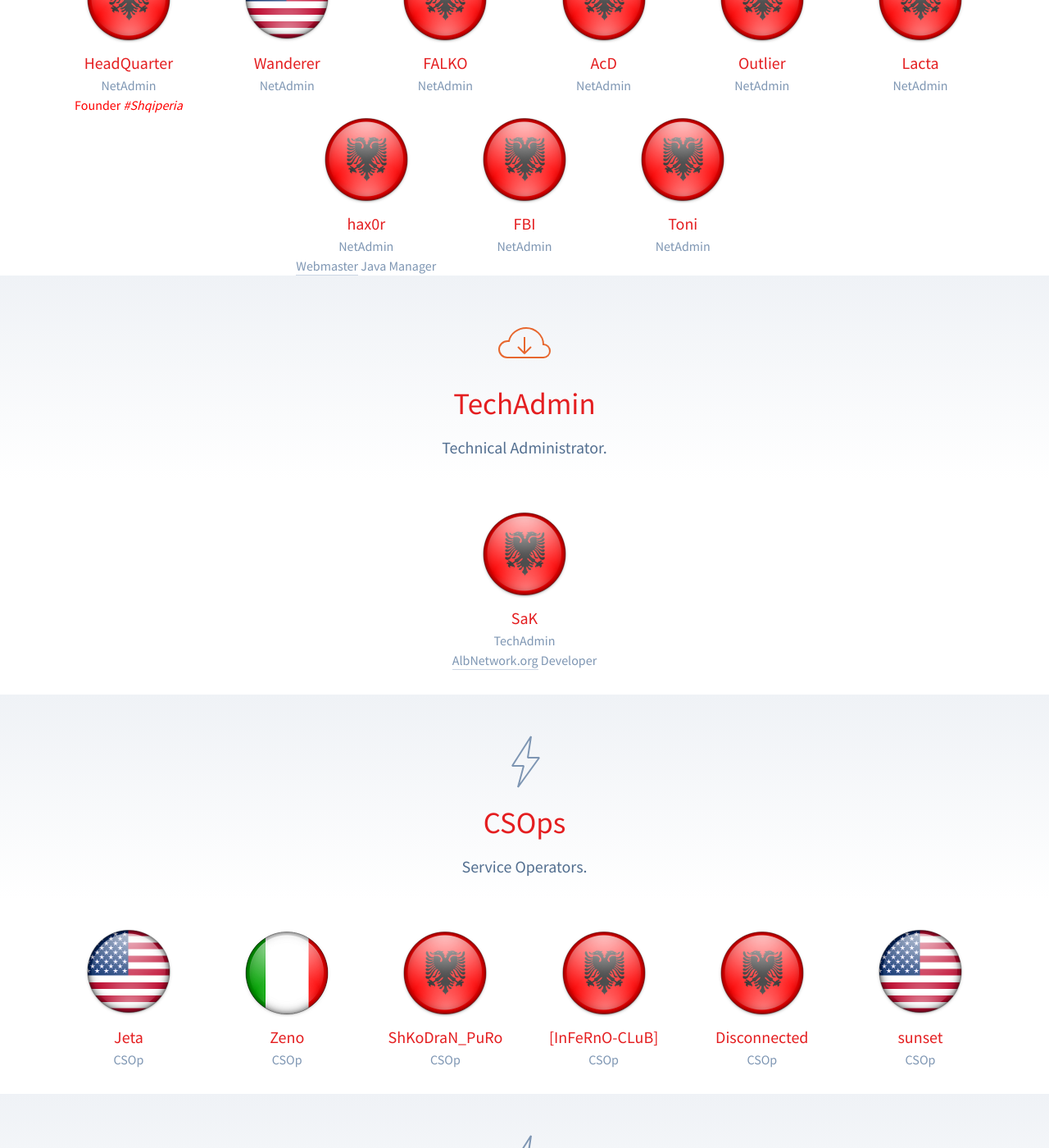
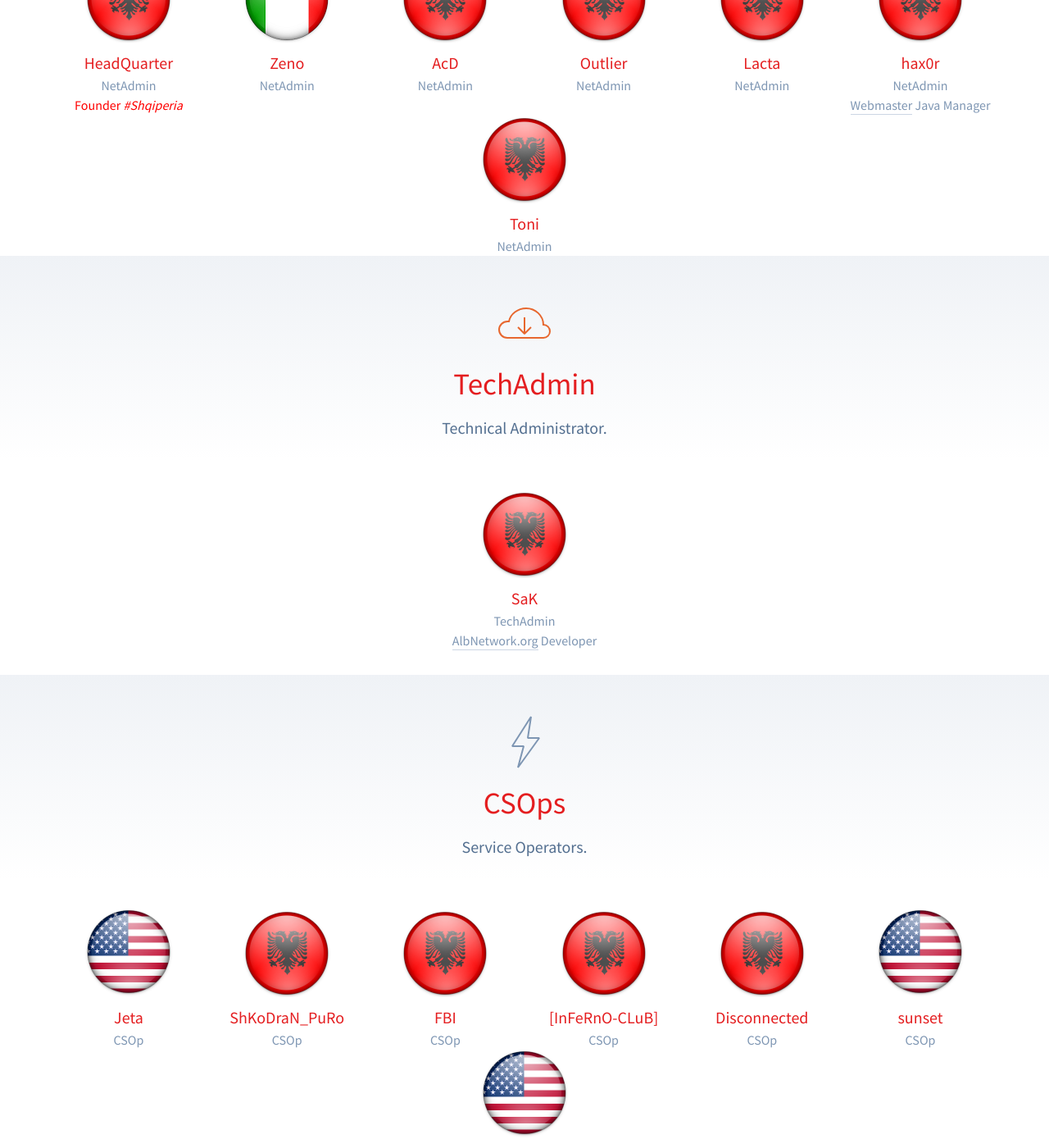
Before and after one commit to AlbnetworkOrg/albnetworkorg.github.io, a Jekyll site: the page built from skuadra.html, in a window 1280 px wide and 1400 px high, scrolled down 1276 px. Shown: the whole window at 82% size. Built offline with Jekyll 4.4.1, drawn with Linux system fonts in a browser that asks for light colours; some of the changed text lies outside the part shown.

Commit message:
Update skuadra.html

```diff
--- a/skuadra.html
+++ b/skuadra.html
@@ -94,21 +94,12 @@ permalink: /skuadra/
       <h4><span style="color:red">Founder <em>#Shqiperia</em></span></h4>
     </div>
 
-    <div class="Team-member">
+
+<div class="Team-member">
       <h3>
-	<a href="https://forum.albnetwork.org/u/Wanderer" target="_blank">
-        <img src="{{ site.baseurl }}/img/us.png" alt="" width="108" height="108">
-	Wanderer
-        </a>
-      </h3>
-      <h4>NetAdmin</h4>
-    </div>
-
-	<div class="Team-member">
-      <h3>
-        <a href="https://forum.albnetwork.org/u/FALKO" target="_blank">
-        <img src="{{ site.baseurl }}/img/al.png" alt="" width="108" height="108">
-        FALKO
+        <a href="https://forum.albnetwork.org/index.php?members/zeno.21/" target="_blank">
+        <img src="{{ site.baseurl }}/img/it.png" alt="" width="108" height="108">
+        Zeno
         </a>
       </h3>
       <h4>NetAdmin</h4>
@@ -153,16 +144,6 @@ permalink: /skuadra/
       </h3>
       <h4>NetAdmin</h4>
       <h4><a href="https://albnetwork.org/" target="_blank">Webmaster</a> Java Manager</h4>
-    </div>
-
-    <div class="Team-member">
-      <h3>
-        <a href="https://forum.albnetwork.org/index.php?members/fbi.24/" target="_blank">
-         <img src="{{ site.baseurl }}/img/al.png" alt="" width="108" height="108">
-          FBI
-        </a>
-      </h3>
-      <h4>NetAdmin</h4>
     </div>
 
     <div class="Team-member">
@@ -223,16 +204,6 @@ permalink: /skuadra/
 
     <div class="Team-member">
       <h3>
-        <a href="https://forum.albnetwork.org/index.php?members/zeno.21/" target="_blank">
-          <img src="{{ site.baseurl }}/img/it.png" alt="" width="108" height="108">
-          Zeno
-        </a>
-      </h3>
-      <h4>CSOp</h4>
-    </div>
-
-    <div class="Team-member">
-      <h3>
         <a href="https://forum.albnetwork.org/u/ShKoDraN_PuRo" target="_blank">
           <img src="{{ site.baseurl }}/img/al.png" alt="" width="108" height="108">
           ShKoDraN_PuRo
@@ -241,6 +212,16 @@ permalink: /skuadra/
       <h4>CSOp</h4>
     </div>
 
+    <div class="Team-member">
+      <h3>
+        <a href="https://forum.albnetwork.org/index.php?members/fbi.24/" target="_blank">
+         <img src="{{ site.baseurl }}/img/al.png" alt="" width="108" height="108">
+          FBI
+        </a>
+      </h3>
+      <h4>CSOp</h4>
+
+    </div>
      <div class="Team-member">
       <h3>
         <a href="https://forum.albnetwork.org/index.php?members/inferno-club.154/" target="_blank">
@@ -261,11 +242,21 @@ permalink: /skuadra/
       <h4>CSOp</h4>
     </div>
 
-	<div class="Team-member">
+<div class="Team-member">
       <h3>
         <a href="https://forum.albnetwork.org/index.php?members/sunset.25/" target="_blank">
           <img src="{{ site.baseurl }}/img/us.png" alt="" width="108" height="108">
           sunset
+        </a>
+      </h3>
+      <h4>CSOp</h4>
+    </div>
+
+<div class="Team-member">
+      <h3>
+        <a href="https://albnetwork.org/skuadra/" target="_blank">
+          <img src="{{ site.baseurl }}/img/us.png" alt="" width="108" height="108">
+          Sonia
         </a>
       </h3>
       <h4>CSOp</h4>
@@ -301,7 +292,8 @@ permalink: /skuadra/
 	Albanooo
         </a>
       </h3>
-      <h4>SOP</h4>
+      <h4>C-FOUNDER</h4>
+      <h4><span style="color:red">c-Founder <em>#Shqiperia</em></span></h4>
     </div>
 
 	<div class="Team-member">
```
